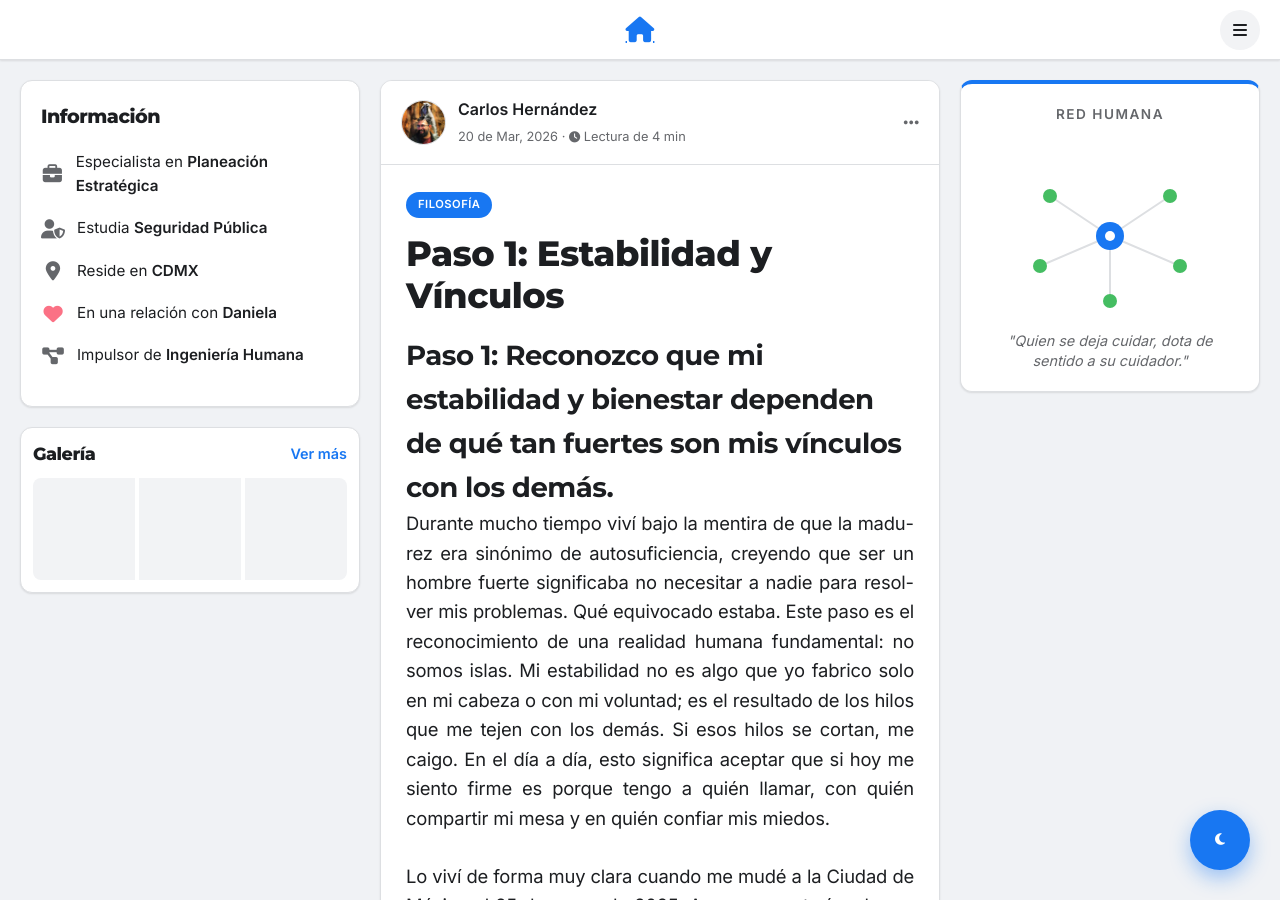
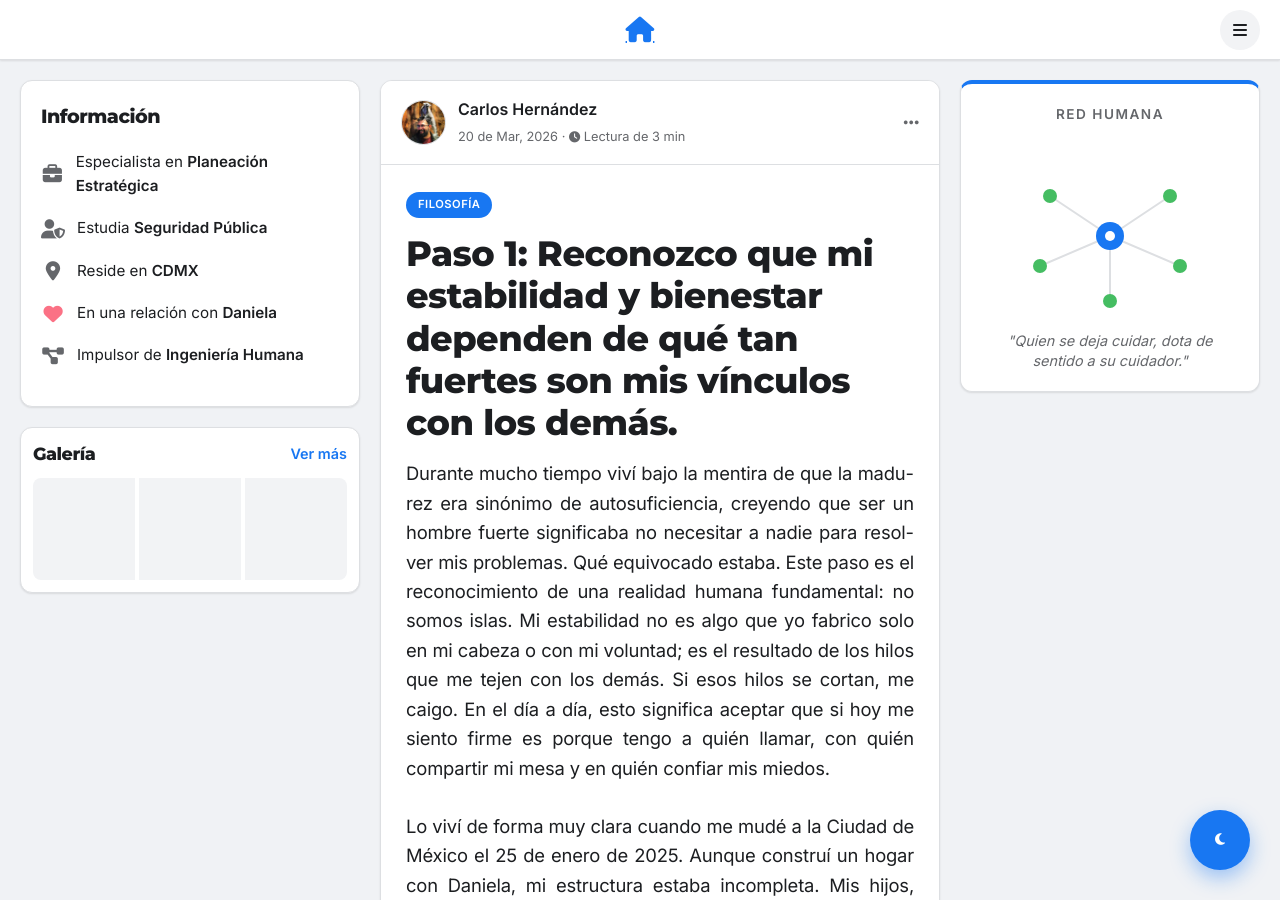
Before and after one commit to cafrhein/muro, a Jekyll site: the page built from _posts/2026-03-20-paso-1-interdependencia.md, in a window 1280 px wide and 900 px high. Built offline with Jekyll 4.4.1, drawn with Linux system fonts in a browser that asks for light colours.

Commit message:
Update post title for clarity and context

```diff
--- a/_posts/2026-03-20-paso-1-interdependencia.md
+++ b/_posts/2026-03-20-paso-1-interdependencia.md
@@ -1,11 +1,10 @@
 ---
 layout: post
-title: "Paso 1: Estabilidad y Vínculos"
+title: "Paso 1: Reconozco que mi estabilidad y bienestar dependen de qué tan fuertes son mis vínculos con los demás."
 date: 2026-03-20
 category: Filosofía
 ---
 
-# **Paso 1: Reconozco que mi estabilidad y bienestar dependen de qué tan fuertes son mis vínculos con los demás.**
 
 Durante mucho tiempo viví bajo la mentira de que la madurez era sinónimo de autosuficiencia, creyendo que ser un hombre fuerte significaba no necesitar a nadie para resolver mis problemas. Qué equivocado estaba. Este paso es el reconocimiento de una realidad humana fundamental: no somos islas. Mi estabilidad no es algo que yo fabrico solo en mi cabeza o con mi voluntad; es el resultado de los hilos que me tejen con los demás. Si esos hilos se cortan, me caigo. En el día a día, esto significa aceptar que si hoy me siento firme es porque tengo a quién llamar, con quién compartir mi mesa y en quién confiar mis miedos.
 
```
